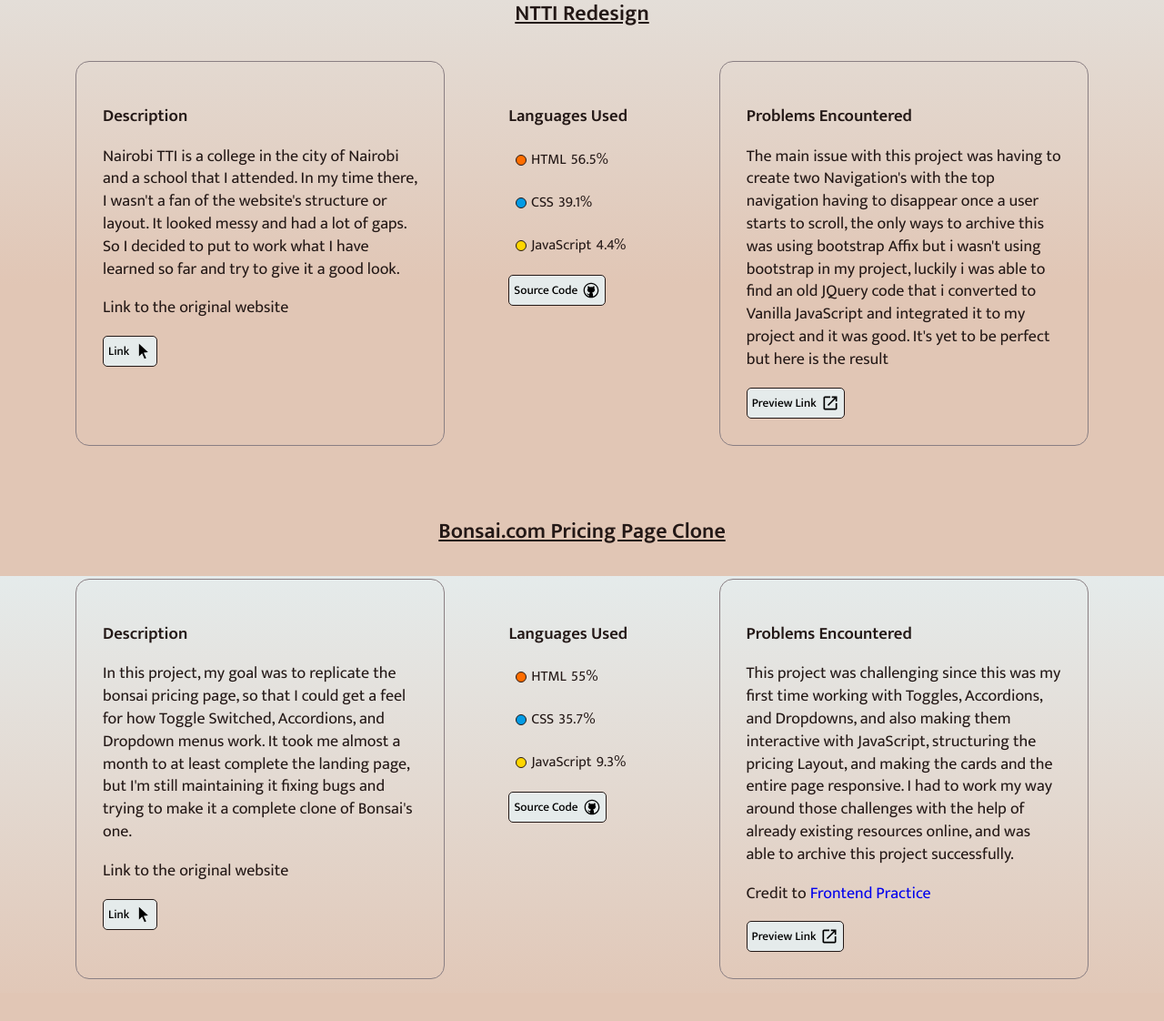
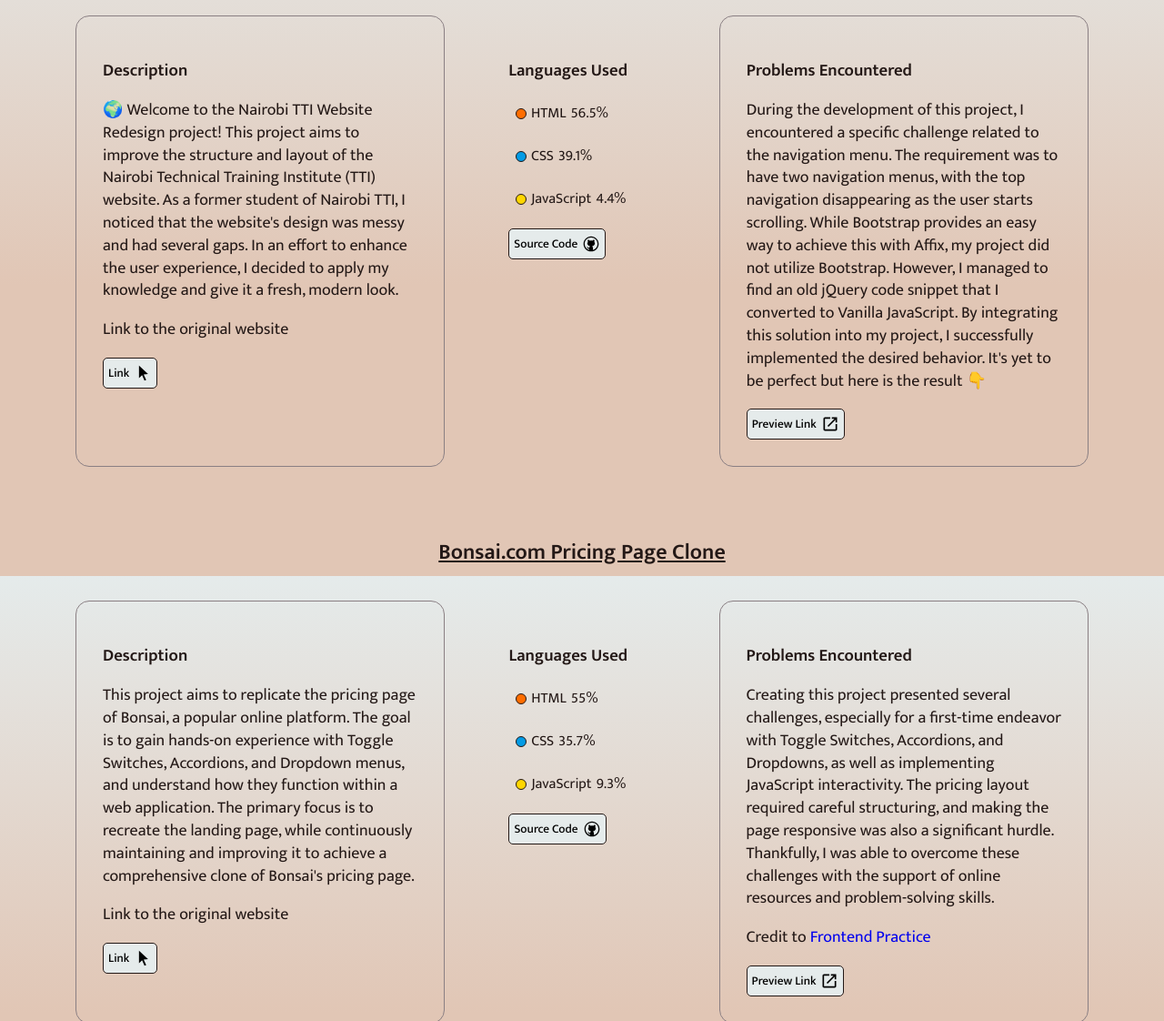
Before and after one commit to Ciamuthama/Portfolio, a plain HTML site: page index.html in a window 1280 px wide. Shown: the part 2567-3689 px from the top of the page at 91% size. Before the commit the page ends 3658 px from the top, so only its background shows below. Drawn offline with Linux system fonts and the light colour scheme.

Commit message:
Update index.html projects

```diff
--- a/index.html
+++ b/index.html
@@ -115,7 +115,7 @@
                             <div class="description">
                                 <h3>Description</h3>
                                 <p>
-                                    In this project the my main aim was to try and put into practice my basic understanding of react, how to import components, libraries and styles to a react project. This project is a clone of Twiga foods soko yetu landing page which is a carousel with different background images and containers in each slide with brief statements of the benefits of Soko yetu, my first approach was to make as slider my self using react use state but it didn't turnout as good as i wanted and so i had to use other option which was to use react-slick.
+                                   Welcome to the Twiga Foods Soko Yetu Landing Page Clone project! This is a simple React project where I aimed to practice my understanding of React fundamentals, including importing components, libraries, and styles. The project consists of a carousel with different background images and containers in each slide, showcasing the benefits of Soko Yetu.
                                 </p>
                                 <p>Link to the original website </p>
                                 <a href="http://twig.shop/landing-page?nextPage=/" target="_blank"><button
@@ -159,7 +159,9 @@
                             <div class="description">
                                 <h3>Problems Encountered</h3>
                                 <p>
-                                    Being my first react basic project they weren't many challenges, the main one was to try and use the same technique that was used in the landing page of Soko Yetu where to make the images background images responsive, they had to set of each image, the desktop one and the mobile one. My first approach to make the background images appear for their respective screen resolution was to import each images and store them in a component which i would later import to my <code>App.jsx</code> and use react hooks useState and useEffect along side <code>windows.innerWidth </code> to determine in the width is greater or less than 768px if so the code triggers each component to render base on the conditions, this approach was good but the CSS was crashing, i resorted to using the css background image property to each slider and defining there responsiveness with <code> @media</code>.
+                                    During the development of this project, I encountered a few challenges. The main challenge was to replicate the responsive background images used in the original Soko Yetu landing page. Initially, I attempted to import each image and store them in a component, using React hooks useState and useEffect along with <code>windows.innerWidth</code> to conditionally render the appropriate image based on the screen resolution. However, this approach caused CSS conflicts and issues.
+
+To overcome this challenge, I decided to use the CSS background-image property for each slider and define their responsiveness using <code>@media</code> queries. This approach allowed me to achieve the desired results without compromising the stability of the CSS.
                                 </p>
                                 <a href="https://twiga-foods.vercel.app" target="_blank"><button
                                         style="display:flex; align-items: center;gap: 5px; background-color: var(--background); border-radius: 5px; border: 1px solid var(--text); font-family: 'Mukta';font-weight: 500; padding: 5px;"><span>Preview
@@ -174,10 +176,7 @@
                             <div class="description">
                                 <h3>Description</h3>
                                 <p>
-                                    Nairobi TTI is a college in the city of Nairobi and a school that I attended. In my
-                                    time there, I wasn't a fan of the website's structure or layout. It looked messy and
-                                    had a lot of gaps. So I decided to put to work what I have learned so far and try to
-                                    give it a good look.
+                                   🌍 Welcome to the Nairobi TTI Website Redesign project! This project aims to improve the structure and layout of the Nairobi Technical Training Institute (TTI) website. As a former student of Nairobi TTI, I noticed that the website's design was messy and had several gaps. In an effort to enhance the user experience, I decided to apply my knowledge and give it a fresh, modern look.
                                 </p>
                                 <p>Link to the original website </p>
                                 <a href="https://www.nairobitti.ac.ke/" target="_blank"><button
@@ -221,12 +220,7 @@
                             <div class="description">
                                 <h3>Problems Encountered</h3>
                                 <p>
-                                    The main issue with this project was having to create two Navigation's with the top
-                                    navigation having to disappear once a user starts to scroll, the only ways to
-                                    archive this was using bootstrap Affix but i wasn't using bootstrap in my project,
-                                    luckily i was able to find an old JQuery code that i converted to Vanilla JavaScript
-                                    and integrated it to my project and it was good. It's yet to be perfect but here is
-                                    the result
+                                    During the development of this project, I encountered a specific challenge related to the navigation menu. The requirement was to have two navigation menus, with the top navigation disappearing as the user starts scrolling. While Bootstrap provides an easy way to achieve this with Affix, my project did not utilize Bootstrap. However, I managed to find an old jQuery code snippet that I converted to Vanilla JavaScript. By integrating this solution into my project, I successfully implemented the desired behavior. It's yet to be perfect but here is the result 👇
                                 </p>
                                 <a href="https://ntti-redesign.vercel.app/" target="_blank"><button style="display:flex; align-items: center;gap: 5px; background-color: var(--background); border-radius: 5px; border: 1px solid var(--text); font-family: 'Mukta';font-weight: 500; padding: 5px;"><span>Preview Link</span><img src="Icon/external_link.svg" alt="" width="20" height="20"> </button> </a>
                             </div>
@@ -238,10 +232,7 @@
                             <div class="description">
                                 <h3>Description</h3>
                                 <p>
-                                    In this project, my goal was to replicate the bonsai pricing page, so that I could
-                                    get a feel for how Toggle Switched, Accordions, and Dropdown menus work. It took me
-                                    almost a month to at least complete the landing page, but I'm still maintaining it
-                                    fixing bugs and trying to make it a complete clone of Bonsai's one.
+                                   This project aims to replicate the pricing page of Bonsai, a popular online platform. The goal is to gain hands-on experience with Toggle Switches, Accordions, and Dropdown menus, and understand how they function within a web application. The primary focus is to recreate the landing page, while continuously maintaining and improving it to achieve a comprehensive clone of Bonsai's pricing page.
                                 </p>
                                 <p>Link to the original website</p>
                                 <a href="https://www.hellobonsai.com/pricing" target="_blank"><button
@@ -285,11 +276,7 @@
                             <div class="description">
                                 <h3>Problems Encountered</h3>
                                 <p>
-                                    This project was challenging since this was my first time working with Toggles,
-                                    Accordions, and Dropdowns, and also making them interactive with JavaScript,
-                                    structuring the pricing Layout, and making the cards and the entire page responsive.
-                                    I had to work my way around those challenges with the help of already existing
-                                    resources online, and was able to archive this project successfully.
+                                  Creating this project presented several challenges, especially for a first-time endeavor with Toggle Switches, Accordions, and Dropdowns, as well as implementing JavaScript interactivity. The pricing layout required careful structuring, and making the page responsive was also a significant hurdle. Thankfully, I was able to overcome these challenges with the support of online resources and problem-solving skills.
 
                                 </p>
 
```
